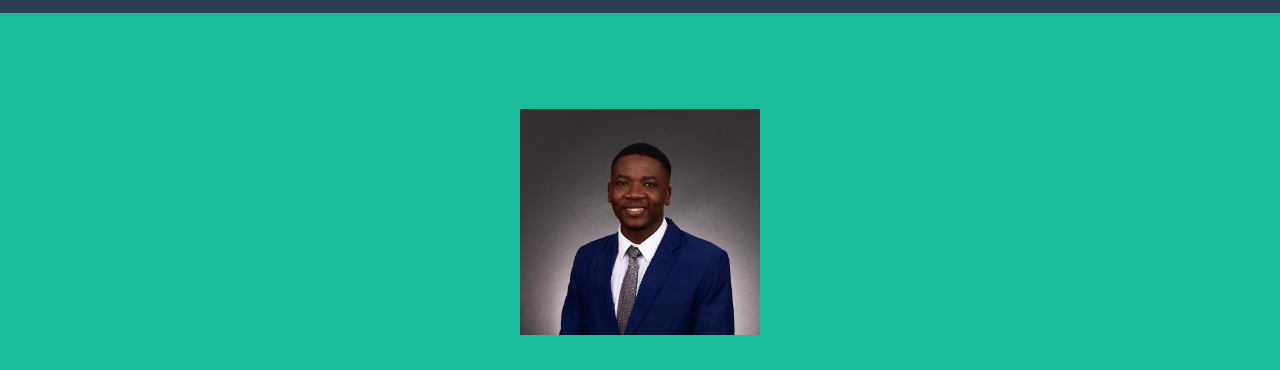
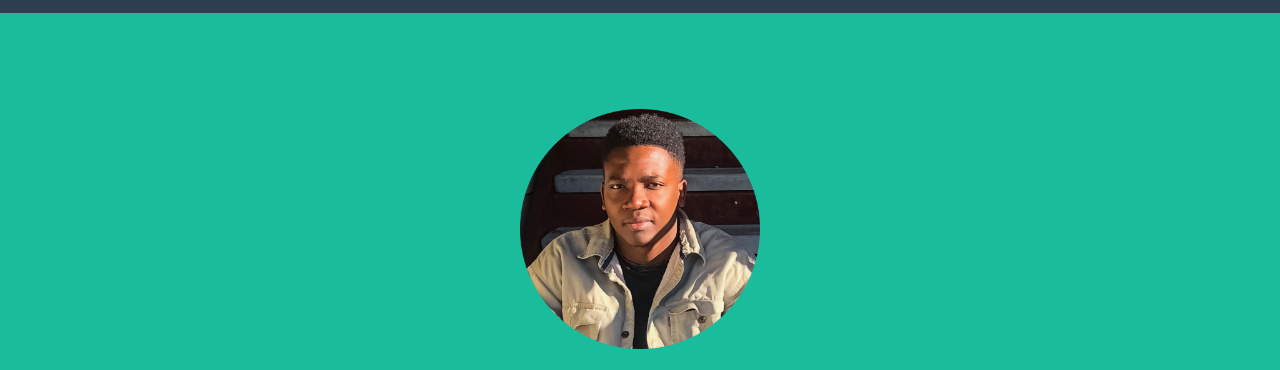
Before and after one commit to Lugofr01/portfolio, a plain HTML site: page index.html in a window 1280 px wide. Shown: the part 91-461 px from the top of the page. Drawn offline with nearby package versions, Linux system fonts and the light colour scheme.

Commit message:
modified

```diff
--- a/index.html
+++ b/index.html
@@ -108,7 +108,7 @@
                 <!-- Masthead Avatar Image-->
                 <img
                     class="masthead-avatar mb-5"
-                    src="lugofr01.png"
+                    src="Frank-modified.png"
                     alt="..."
                 />
                 <!-- Masthead Heading-->
```
